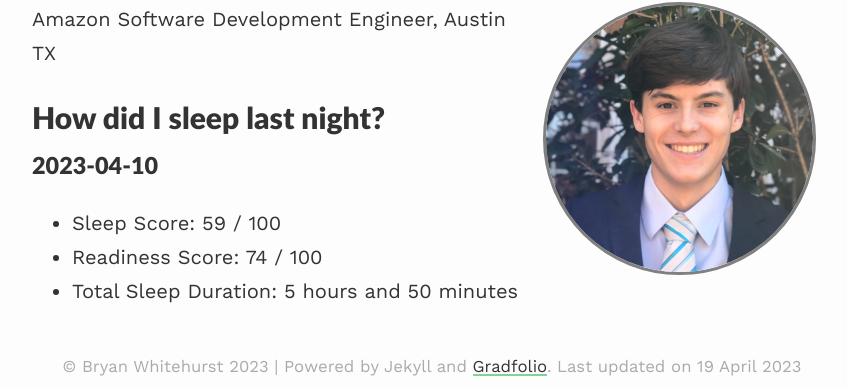
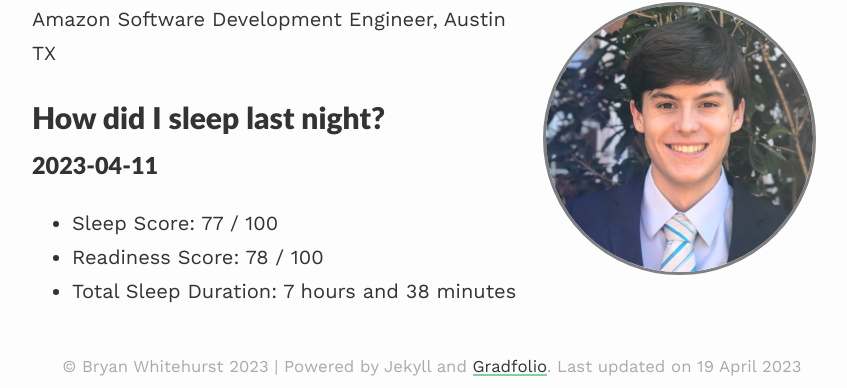
Before and after one commit to BryanWhitehurst/bryanwhitehurst.github.io, a Jekyll site: the page built from index.md, in a window 1280 px wide. Shown: the part 190-578 px from the top of the page, without its empty margins (208-1055 px from the left). Built offline with Jekyll 4.4.1, drawn with Linux system fonts in a browser that asks for light colours; nearby versions of some CDN libraries.

Commit message:
daily oura update

```diff
--- a/index.md
+++ b/index.md
@@ -10,7 +10,7 @@ published: true
 Amazon Software Development Engineer, Austin TX
 
 # How did I sleep last night?
-### 2023-04-10
-- Sleep Score: 59 / 100
-- Readiness Score: 74 / 100
-- Total Sleep Duration: 5 hours and 50 minutes
+### 2023-04-11
+- Sleep Score: 77 / 100
+- Readiness Score: 78 / 100
+- Total Sleep Duration: 7 hours and 38 minutes
```
